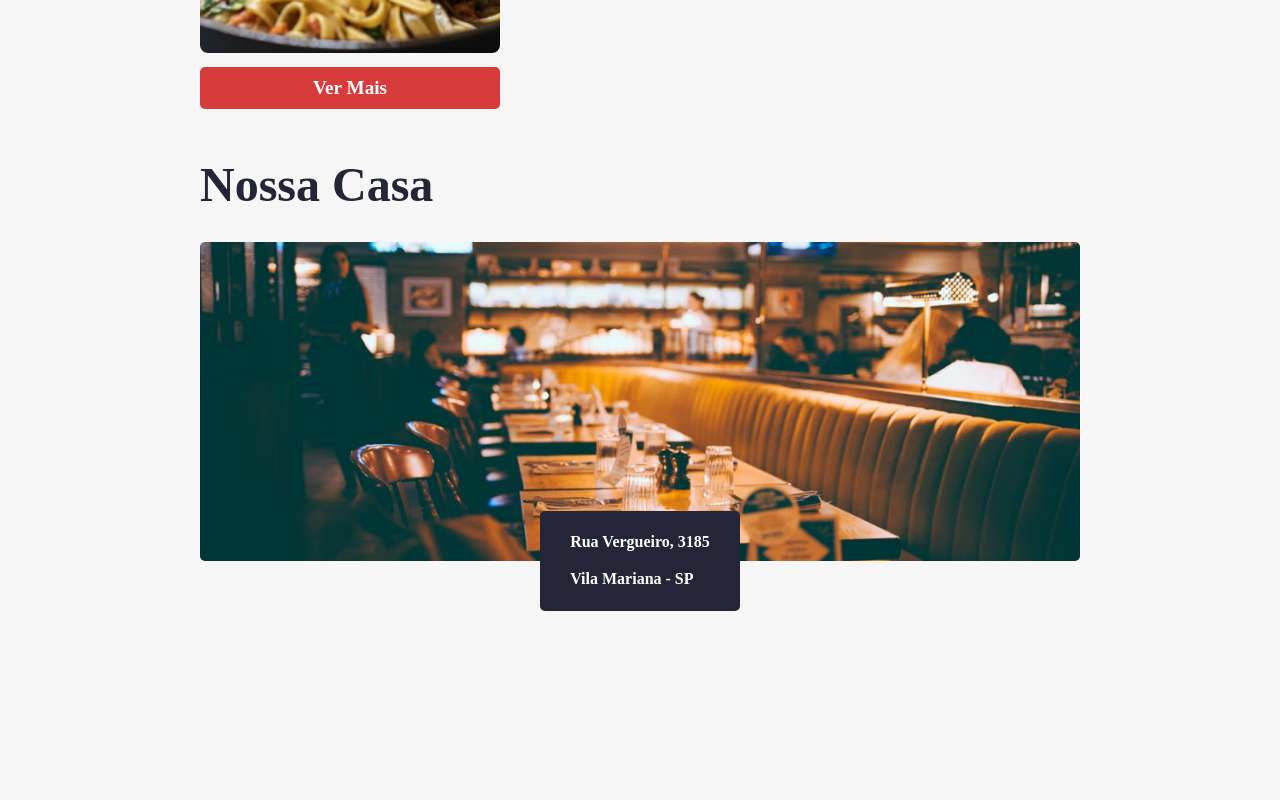
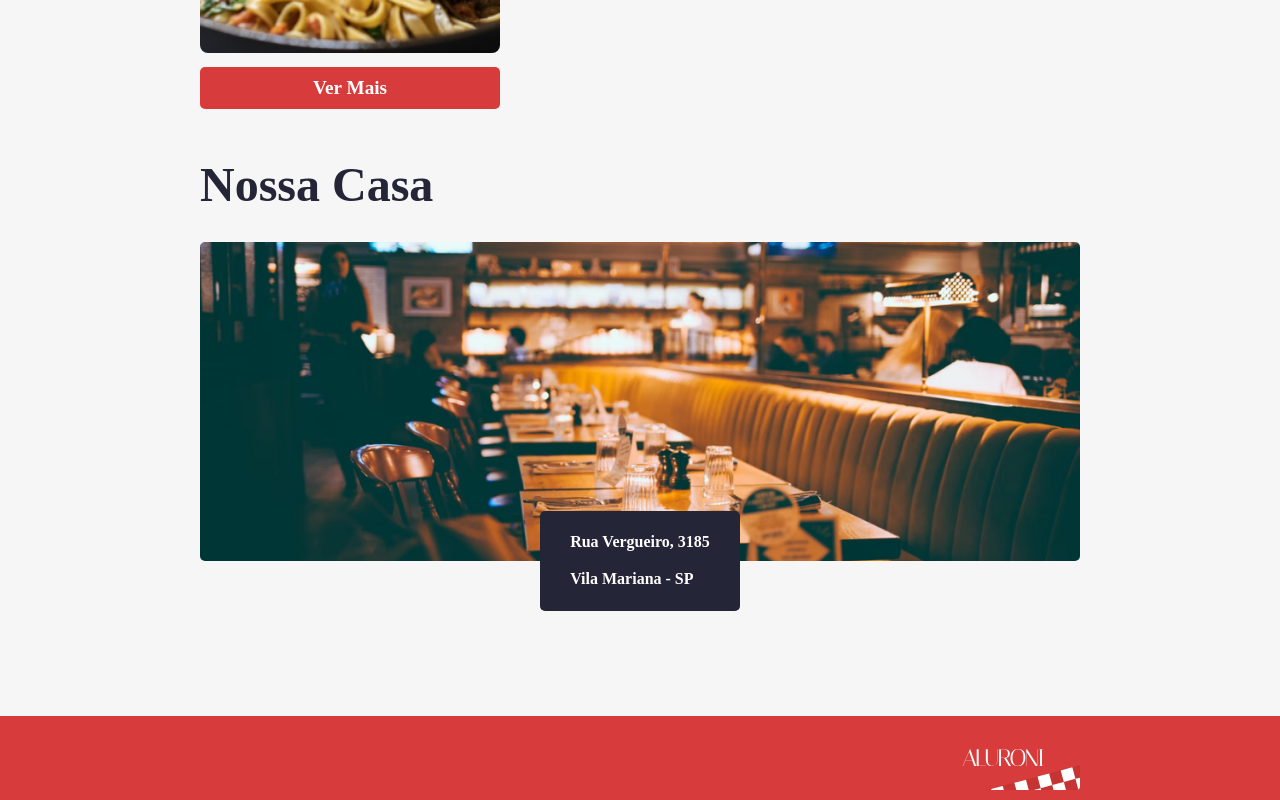
Before and after one commit to pedroltdias/react-study, a React (Create React App) app in the folder aluroni/: page / in a window 1280 px wide. Shown: the part 1121-1921 px from the top of the page. Before the commit the page ends 1837 px from the top, so only its background shows below. Built offline with nearby package versions, Linux system fonts and the light colour scheme; a web font is replaced by a local one.

Commit message:
Footer e NotFoundPage criados

```diff
--- /dev/null
+++ b/aluroni/src/components/Footer/Footer.module.scss
@@ -0,0 +1,21 @@
+@import "styles/variaveis";
+@import "styles/breakpoints";
+
+.footer {
+	background-color: $red;
+	display: flex;
+	justify-content: flex-end;
+	padding: 10px $padding-horizontal;
+
+	@media (max-width: $desktop_xsm) {
+		padding: 10px $padding-horizontal-mobile;
+	}
+
+	@media (min-width: $desktop_xsm) and (max-width: $desktop_sm) {
+		padding: 10px $padding-horizontal-sm;
+	}
+
+	@media (min-width: $desktop_sm) and (max-width: $desktop_md) {
+		padding: 10px $padding-horizontal-md;
+	}
+}
--- /dev/null
+++ b/aluroni/src/components/Footer/index.tsx
@@ -0,0 +1,10 @@
+import styles from "./Footer.module.scss";
+import { ReactComponent as Logo } from "assets/logo.svg";
+
+export default function Footer() {
+	return (
+		<footer className={styles.footer}>
+			<Logo />
+		</footer>
+	);
+}
--- a/aluroni/src/index.css
+++ b/aluroni/src/index.css
@@ -10,3 +10,9 @@
 	box-sizing: border-box;
 	font-family: 'Italiana', serif;
 }
+
+#root>main.container {
+	display: flex;
+	flex-direction: column;
+	min-height: 100vh;
+}
--- /dev/null
+++ b/aluroni/src/pages/NotFound/NotFound.module.scss
@@ -0,0 +1,24 @@
+@import 'styles/variaveis';
+
+.container {
+	align-items: center;
+	display: flex;
+	flex: 1;
+	flex-direction: column;
+	justify-content: center;
+}
+
+.voltar {
+	display: flex;
+	justify-content: flex-start;
+	width: 100%;
+
+	button {
+		background-color: transparent;
+		border: none;
+		color: $red;
+		cursor: pointer;
+		font-size: 1.5rem;
+		font-weight: bold;
+	}
+}
--- /dev/null
+++ b/aluroni/src/pages/NotFound/index.tsx
@@ -0,0 +1,24 @@
+import styles from "./NotFound.module.scss";
+import { ReactComponent as NotFoundImage } from "assets/not_found.svg";
+import classNames from "classnames";
+import stylesTema from "styles/Tema.module.scss";
+import { useNavigate } from "react-router-dom";
+
+export default function NotFound() {
+	const navigate = useNavigate();
+
+	return (
+		<section className={classNames({
+			[styles.container]: true,
+			[stylesTema.container]: true
+		}
+		)}>
+			<div className={styles.voltar}>
+				<button onClick={() => navigate(-1)}>
+					{"< Voltar"}
+				</button>
+			</div>
+			<NotFoundImage />
+		</section>
+	);
+}
--- a/aluroni/src/routes.js
+++ b/aluroni/src/routes.js
@@ -1,13 +1,15 @@
+import Footer from "components/Footer";
 import Menu from "components/Menu";
 import PaginaPadrao from "components/PaginaPadrao";
 import Cardapio from "pages/Cardapio";
 import Inicio from "pages/Inicio";
-import Sobre from "pages/Pages";
+import NotFound from "pages/NotFound";
+import Sobre from "pages/Sobre";
 import { BrowserRouter as Router, Routes, Route } from "react-router-dom";
 
 export default function AppRouter() {
 	return (
-		<main>
+		<main className="container">
 			<Router>
 				<Menu />
 				<Routes>
@@ -16,7 +18,9 @@
 						<Route path="cardapio" element={<Cardapio />} />
 						<Route path="sobre" element={<Sobre />} />
 					</Route>
+					<Route path="*" element={<NotFound />} />
 				</Routes>
+				<Footer />
 			</Router>
 		</main>
 	);
```
Also changed, not shown: aluroni/src/assets/not_found.svg (added), aluroni/src/pages/Sobre/Sobre.module.scss (renamed from aluroni/src/pages/Pages/Sobre.module.scss), aluroni/src/pages/Sobre/index.tsx (renamed from aluroni/src/pages/Pages/index.tsx).
